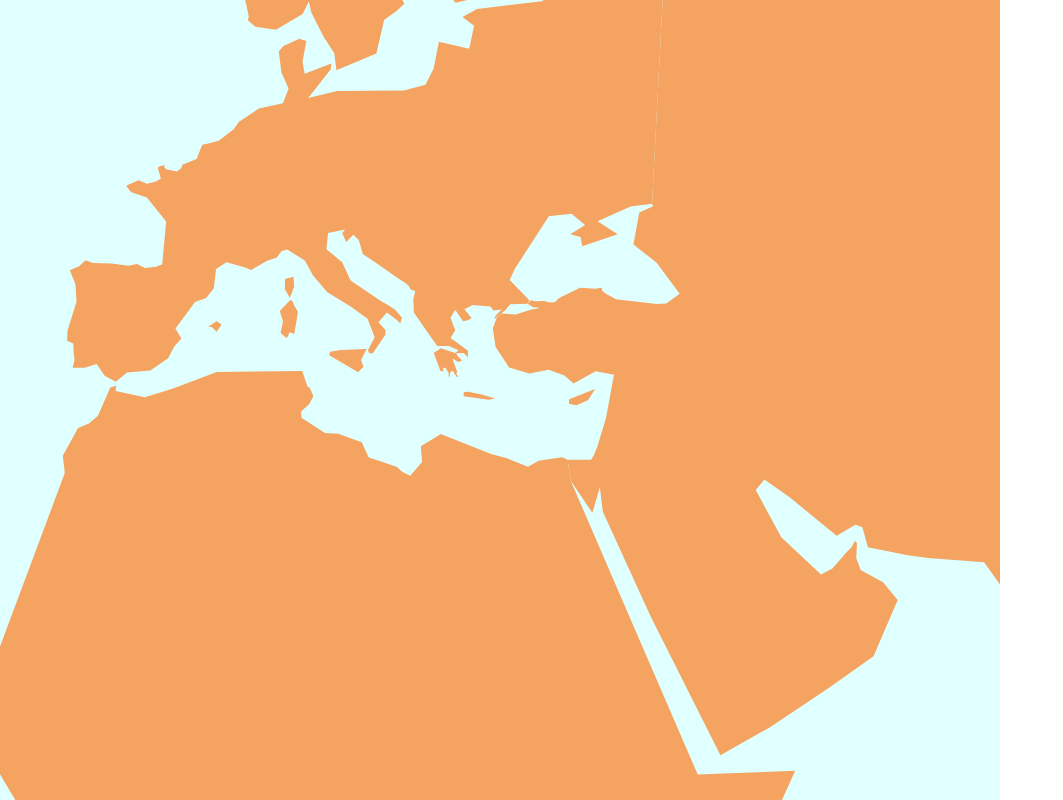
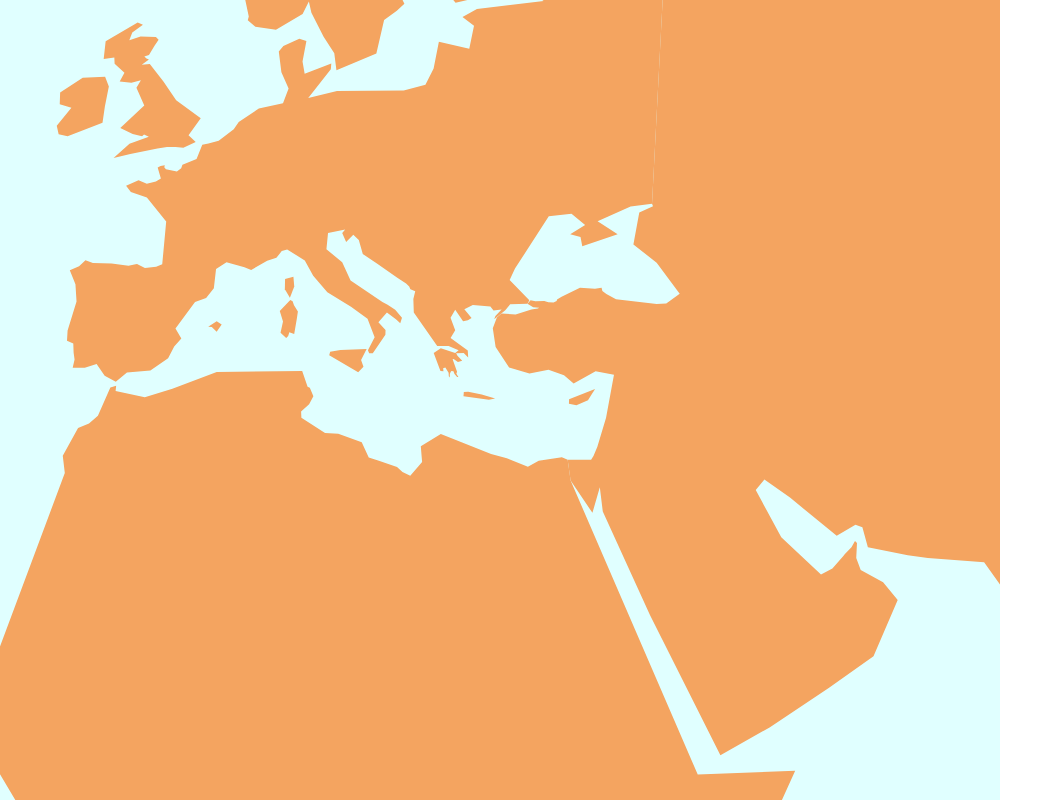
Before and after one commit to jarmop/history-map, a React (Vite) app: page / in a window 1280 px wide. Shown: the top 800 px of the page, without its empty margins (0-1063 px from the left). Built offline with nearby package versions, Linux system fonts and the light colour scheme.

Commit message:
British Isles

```diff
--- a/src/customMap/CustomMap.tsx
+++ b/src/customMap/CustomMap.tsx
@@ -1,6 +1,6 @@
 import italy from "./italy.png";
 import { africaBorder, asiaBorder, europeBorder } from "./continents";
-import { mediterraneanIslandsBorders } from "./islands";
+import { islandsBorders } from "./islands";
 
 const width = 1000;
 const height = 1000;
@@ -37,7 +37,7 @@ export function CustomMap() {
         <Border border={europeBorder} />
         <Border border={africaBorder} />
         <Border border={asiaBorder} />
-        {mediterraneanIslandsBorders.map((border, i) => (
+        {islandsBorders.map((border, i) => (
           <Border key={i} border={border} />
         ))}
         {/* <Border border={italyBorder} /> */}
--- a/src/customMap/islands.ts
+++ b/src/customMap/islands.ts
@@ -1,5 +1,64 @@
 import { latLonByName } from "./latLonByName";
 import { latLonTupleToXYTuple } from "./helpers";
+
+const britishIsles: Record<string, (keyof typeof latLonByName)[]> = {
+  ["Great Britain"]: [
+    "Dover",
+    "Eastbourne",
+    "Worthing",
+    "Portsmouth",
+    "Bournemouth",
+    "Plymouth",
+    "Penzance",
+    "Bideford",
+    "Bristol",
+    "Newport",
+    "Cardiff",
+    "Swansea",
+    "Fishguard",
+    "Liverpool",
+    "Rottington",
+    "Annan",
+    "Kirkcudbright",
+    "Stranraer",
+    "Ayr",
+    "Ardrishaig",
+    "Oban",
+    "Fidden",
+    "Portree",
+    "Thurso",
+    "Wick",
+    "Golspie",
+    "Inverness",
+    "Lossiemouth",
+    "Fraserburgh",
+    "Peterhead",
+    "Aberdeen",
+    "Arbroath",
+    "Dundee",
+    "St. Andrews",
+    "Craighead",
+    "Edinburgh",
+    "Dunbar",
+    "Sunderland",
+    "Hull",
+    "Great Yarmouth",
+    "Southend",
+  ],
+  Ireland: [
+    "Dublin",
+    "Wexford",
+    "Baltimore",
+    "Tullybawn",
+    "Dingle",
+    "Galway",
+    "Clifden",
+    "Belmullet",
+    "Falcarragh",
+    "Ballycastle",
+    "Belfast",
+  ],
+};
 
 const mediterraneanIslands: Record<string, (keyof typeof latLonByName)[]> = {
   Corse: ["Ajaccio", "Bonifacio", "Aleria", "Bastia", "Calvi"],
@@ -38,9 +97,10 @@ const mediterraneanIslands: Record<string, (keyof typeof latLonByName)[]> = {
   ],
 };
 
-export const mediterraneanIslandsBorders = Object.values(
-  mediterraneanIslands
-).map((names) => {
+export const islandsBorders = Object.values({
+  ...britishIsles,
+  ...mediterraneanIslands,
+}).map((names) => {
   return names.map((name) => {
     const latLon = latLonByName[name];
     const lat = latLon[0] || 0;
--- a/src/customMap/latLonByName.ts
+++ b/src/customMap/latLonByName.ts
@@ -188,4 +188,31 @@ export const latLonByName = {
   Agulla: [39.71814, 3.4735],
   Vicenc: [39.920986, 3.057608],
   Sant_Elm: [39.578777, 2.351535],
+  // British Isles
+  Cardiff: [51.477012, -3.159076],
+  Swansea: [51.619486, -3.943105],
+  Fishguard: [51.995371, -4.975912],
+  Portree: [57.415197, -6.195505],
+  Thurso: [58.59501, -3.52618],
+  Rottington: [54.50902, -3.629789],
+  Annan: [54.984546, -3.258859],
+  Ardrishaig: [56.012823, -5.448326],
+  Kirkcudbright: [54.835132, -4.052442],
+  Stranraer: [54.90427, -5.024595],
+  Oban: [56.412436, -5.472385],
+  Fidden: [56.305281, -6.360986],
+  Gairloch: [57.728872, -5.693209],
+  Kearvaig: [58.610192, -4.943961],
+  ["St. Andrews"]: [56.338204, -2.794527],
+  Golspie: [57.972948, -3.976669],
+  Lossiemouth: [57.719669, -3.286195],
+  Craighead: [56.277513, -2.588751],
+  Hull: [53.741901, -0.319737],
+  Baltimore: [51.481567, -9.366638],
+  Tullybawn: [51.602081, -10.112549],
+  Dingle: [52.139152, -10.270624],
+  Clifden: [53.487715, -10.021802],
+  Belmullet: [54.221851, -9.988188],
+  Falcarragh: [55.135485, -8.107164],
+  Ballycastle: [55.204588, -6.240414],
 };
```
